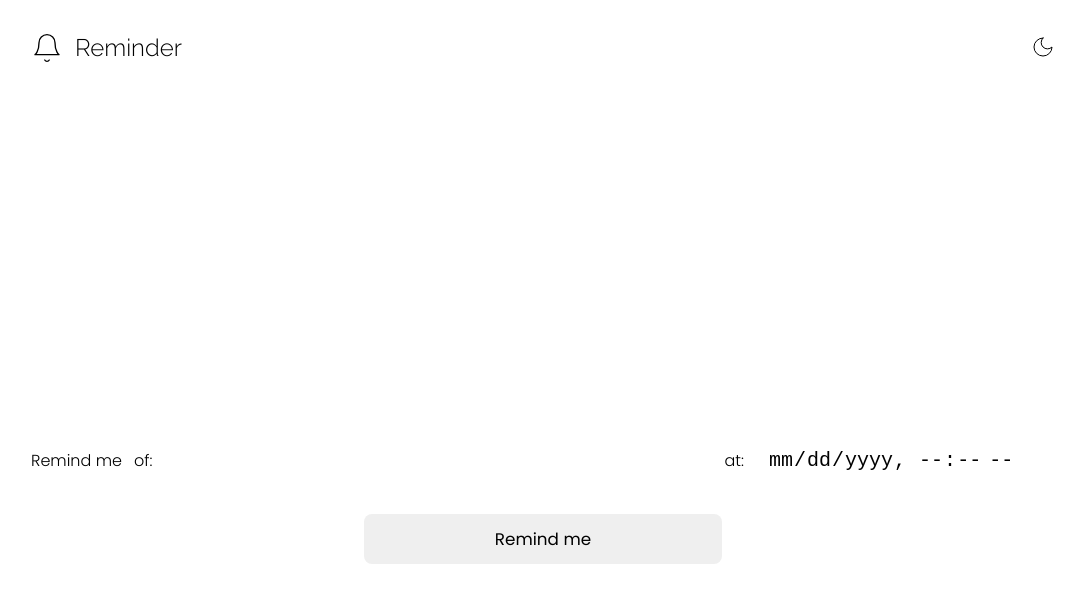
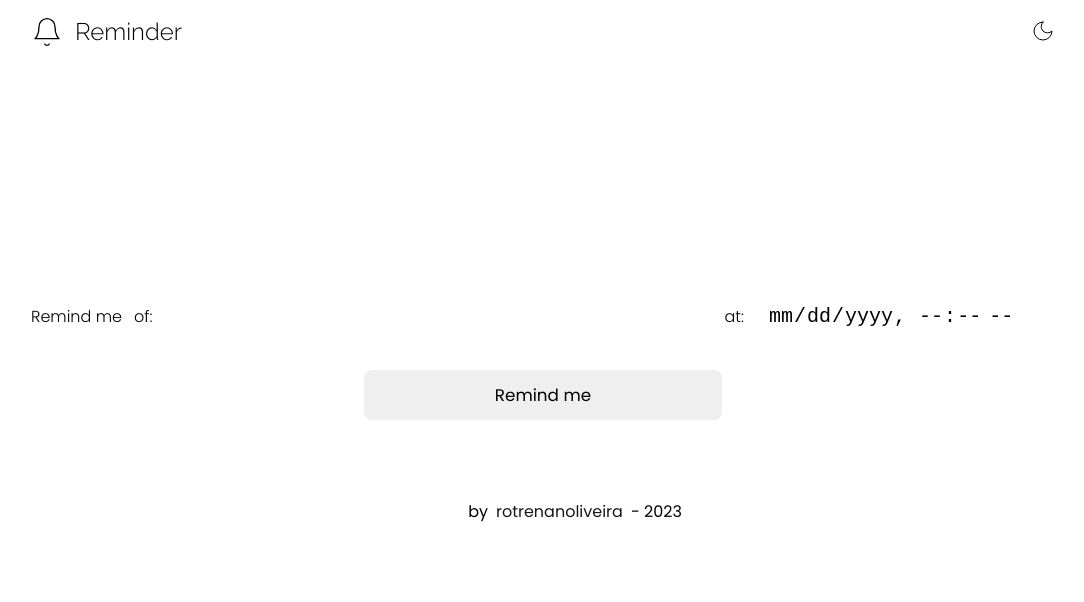
Before and after one commit to rotrenanoliveira/reminder-app, a React (Vite) app: page / in a window 1280 px wide. Shown: the top 602 px of the page, without its empty margins (97-1181 px from the left). Built offline with nearby package versions, Linux system fonts and the light colour scheme.

Commit message:
feat: adding footer

```diff
--- a/src/App.tsx
+++ b/src/App.tsx
@@ -20,6 +20,10 @@ export function App() {
 
         <ReminderList />
       </main>
+
+      <footer>
+        by <a href="https://github.com/rotrenanoliveira">rotrenanoliveira</a> - 2023
+      </footer>
     </>
   )
 }
--- a/src/styles/home.css
+++ b/src/styles/home.css
@@ -1,22 +1,31 @@
-body {
-  width: 90%;
-  margin: 1rem auto;
-  max-width: 1024px;
-  min-height: 100vh;
-
-  position: absolute;
-  left: 50%;
-  transform: translateX(-50%);
+main {
+  width: 100%;
+  margin-top: 10rem;
 }
 
-main {
+footer {
   width: 100%;
-  position: absolute;
-  top: 30%;
+  display: flex;
+  align-items: center;
+  justify-content: center;
+  gap: 0.5rem;
+}
+
+footer a {
+  color: #18181B;
+  text-decoration: none;
+}
+
+footer a:hover {
+  opacity: 0.75;
+}
+
+.dark-theme footer a{
+  color: #fafafa;
 }
 
 @media (min-width: 768px) {
-  body {
-    margin-top: 2rem;
+  main {
+    margin-top: 15rem;
   }
 }
--- a/src/styles/index.css
+++ b/src/styles/index.css
@@ -3,7 +3,6 @@
   line-height: 1.5;
   font-weight: 400;
 
-  box-sizing: border-box;
   background-color: #FFFFFF;
 
   font-synthesis: none;
@@ -11,11 +10,21 @@
   -webkit-font-smoothing: antialiased;
   -moz-osx-font-smoothing: grayscale;
   -webkit-text-size-adjust: 100%;
+
+  width: 90%;
+  margin: 1rem auto;
+  max-width: 1024px;
+  min-height: 100%;
 }
 
 * {
   margin: 0;
   padding: 0;
+  box-sizing: border-box;
+}
+
+footer {
+  margin: 2rem;
 }
 
 .dark-theme:root {
--- a/src/styles/reminder-list.css
+++ b/src/styles/reminder-list.css
@@ -1,5 +1,6 @@
 .reminder {
   width: 100%;
+  margin: 0 auto;
   padding: 1rem;
 
   display: flex;
```
